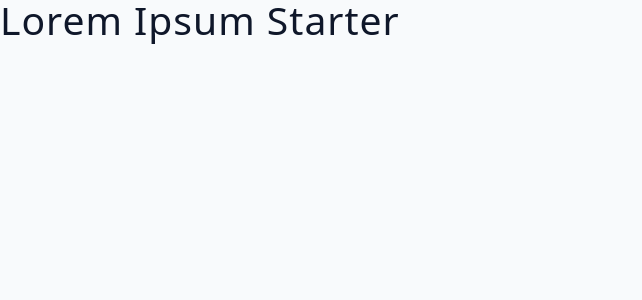
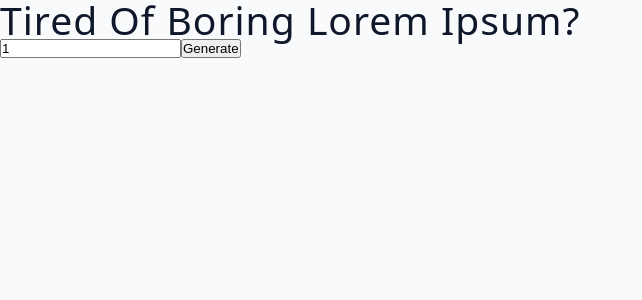
Before and after one commit to VirghiuBann/react-lorem-ipsum-generator, a React (Vite) app: page / in a window 1280 px wide. Shown: the top 300 px of the page, without its empty margins (0-642 px from the left). Built offline with nearby package versions, Linux system fonts and the light colour scheme.

Commit message:
feat: render form

```diff
--- a/src/App.jsx
+++ b/src/App.jsx
@@ -1,4 +1,28 @@
+import { useState } from 'react'
+
 const App = () => {
-  return <h2>Lorem Ipsum Starter</h2>;
-};
-export default App;
+  const [count, setCount] = useState(1)
+
+  const handleChange = () => {
+    if (count > 8) return
+
+    setCount(count + 1)
+  }
+
+  return (
+    <section>
+      <h2>Tired of boring lorem ipsum?</h2>
+      <form>
+        <input
+          type='text'
+          id='count'
+          name='count'
+          value={count}
+          onChange={handleChange}
+        />
+        <button type='submit'>Generate</button>
+      </form>
+    </section>
+  )
+}
+export default App
```
